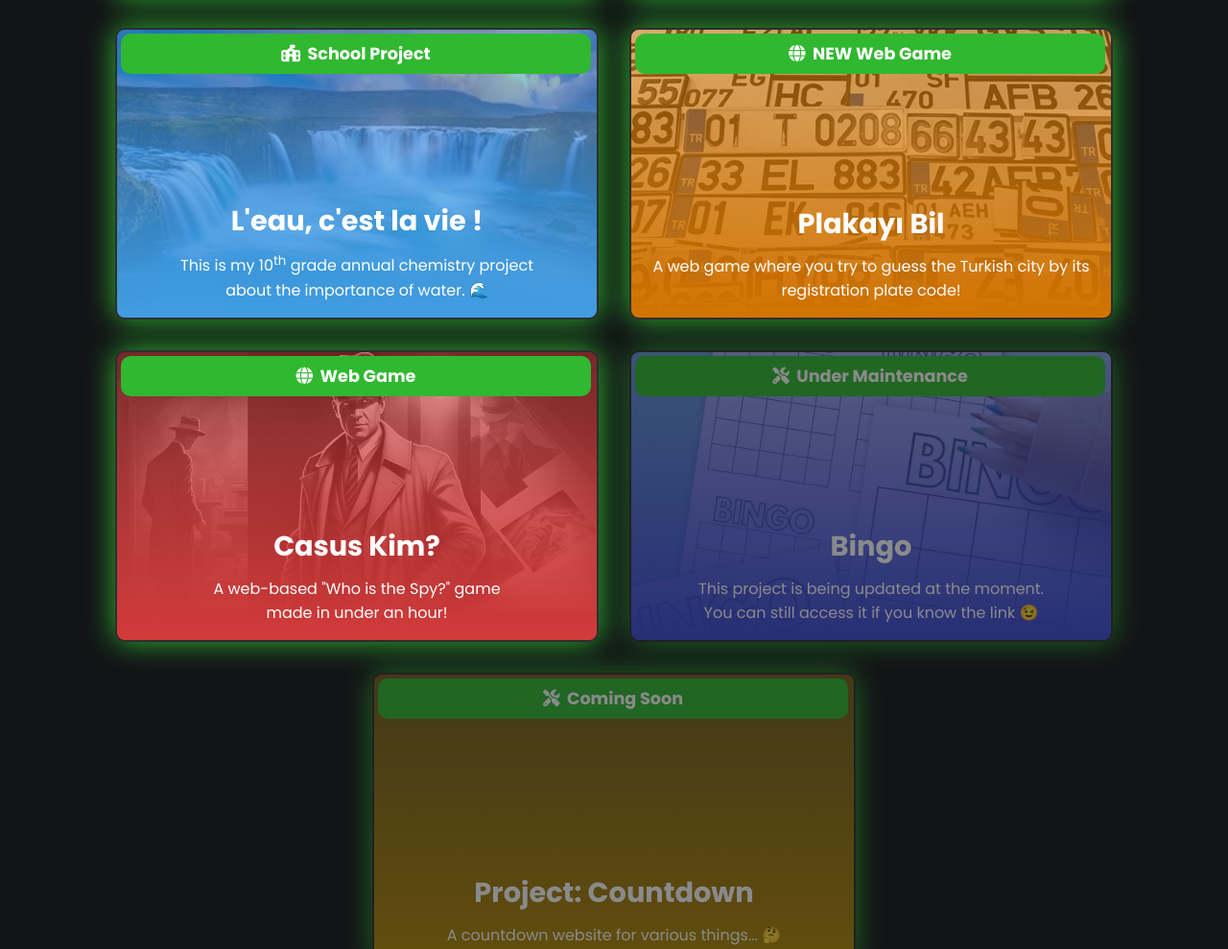
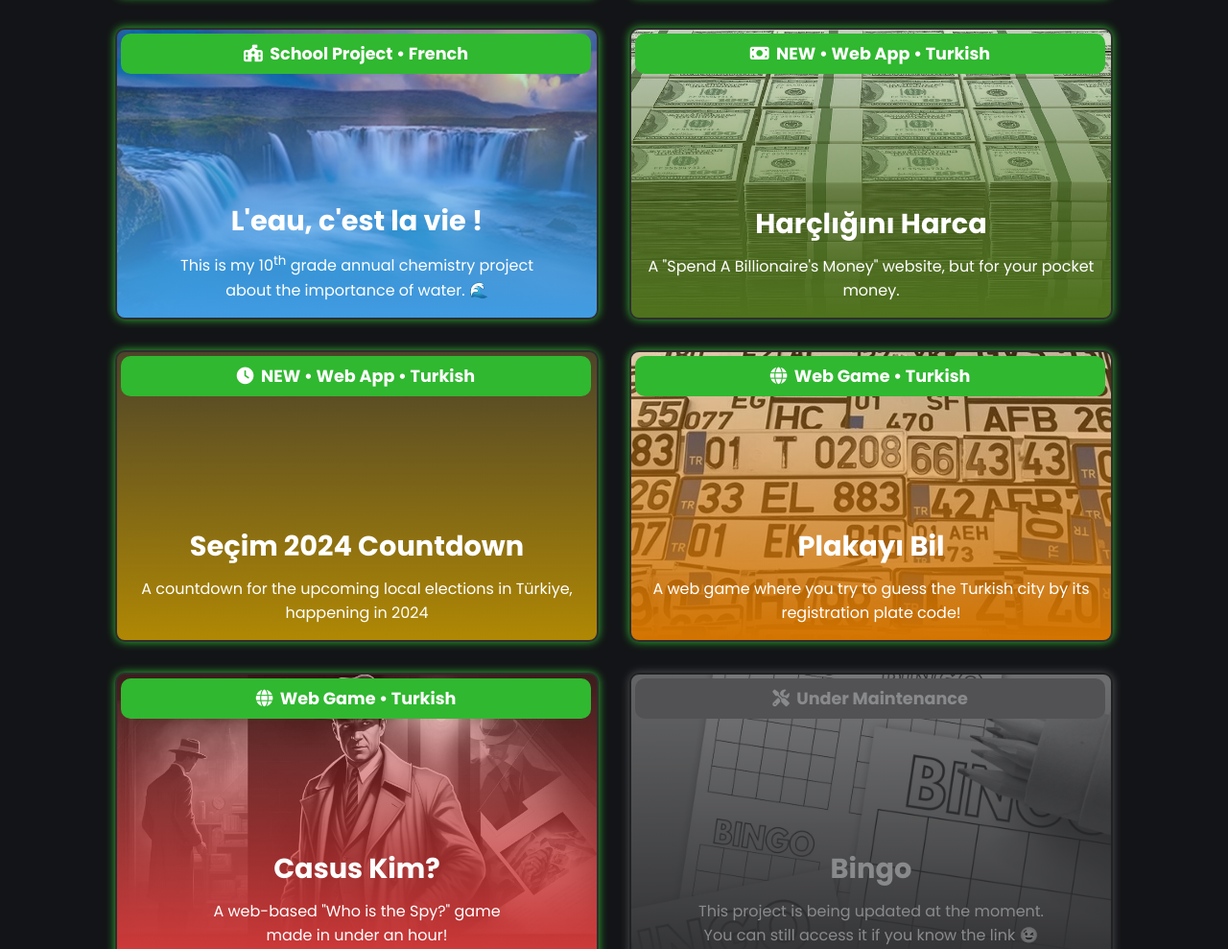
Before and after one commit to densdevv/portfolio, a plain HTML site: page index.html in a window 1280 px wide. Shown: the part 2659-3648 px from the top of the page at 96% size. Drawn offline with Linux system fonts and the light colour scheme.

Commit message:
added secim. + harclik

```diff
--- a/index.html
+++ b/index.html
@@ -118,21 +118,35 @@
             </div>
         </a>
         <a class="project web-project" id="eau" href="https://eau.dens.dev" target="_blank">
-            <h3 class="project-banner"><i class="fa-solid fa-school-flag"></i>&nbsp;&nbsp;School Project</h3>
+            <h3 class="project-banner"><i class="fa-solid fa-school-flag"></i>&nbsp;&nbsp;School Project • French</h3>
             <div class="project-info">
                 <h1>L'eau, c'est la vie !</h1>
                 <p>This is my 10<sup>th</sup> grade annual chemistry project <br> about the importance of water. 🌊</p>
             </div>
         </a>
+        <a class="project web-project" id="harclik" href="https://harclik.dens.dev" target="_blank">
+            <h3 class="project-banner"><i class="fa-solid fa-money-bill"></i>&nbsp;&nbsp;NEW • Web App • Turkish</h3>
+            <div class="project-info">
+                <h1>Harçlığını Harca</h1>
+                <p>A "Spend A Billionaire's Money" website, but for your pocket money.</p>
+            </div>
+        </a>
+        <a class="project web-project" id="secim" href="https://secim.dens.dev" target="_blank">
+            <h3 class="project-banner"><i class="fa-solid fa-clock"></i>&nbsp;&nbsp;NEW • Web App • Turkish</h3>
+            <div class="project-info">
+                <h1>Seçim 2024 Countdown</h1>
+                <p>A countdown for the upcoming local elections in Türkiye, happening in 2024</p>
+            </div>
+        </a>
         <a class="project web-project" id="plaka" href="https://plaka.dens.dev" target="_blank">
-            <h3 class="project-banner"><i class="fa-solid fa-globe"></i>&nbsp;&nbsp;NEW Web Game</h3>
+            <h3 class="project-banner"><i class="fa-solid fa-globe"></i>&nbsp;&nbsp;Web Game • Turkish</h3>
             <div class="project-info">
                 <h1>Plakayı Bil</h1>
                 <p>A web game where you try to guess the Turkish city by its registration plate code!</p>
             </div>
         </a>
         <a class="project web-project" id="casus" href="https://casus.dens.dev" target="_blank">
-            <h3 class="project-banner"><i class="fa-solid fa-globe"></i>&nbsp;&nbsp;Web Game</h3>
+            <h3 class="project-banner"><i class="fa-solid fa-globe"></i>&nbsp;&nbsp;Web Game • Turkish</h3>
             <div class="project-info">
                 <h1>Casus Kim?</h1>
                 <p>A web-based "Who is the Spy?" game <br>made in under an hour!</p>
@@ -143,13 +157,6 @@
             <div class="project-info">
                 <h1>Bingo</h1>
                 <p>This project is being updated at the moment. <br>You can still access it if you know the link 😉</p>
-            </div>
-        </a>
-        <a class="project web-project disabled" id="secim" href="/" target="_blank">
-            <h3 class="project-banner"><i class="fa-solid fa-screwdriver-wrench"></i>&nbsp;&nbsp;Coming Soon</h3>
-            <div class="project-info">
-                <h1>Project: Countdown</h1>
-                <p>A countdown website for various things... 🤔</p>
             </div>
         </a>
     </div>
--- a/style.css
+++ b/style.css
@@ -241,6 +241,7 @@ a {
 .disabled {
     pointer-events: none;
     opacity: 0.5;
+    filter: grayscale(100%);
 }
 
 .project {
@@ -288,14 +289,14 @@ a {
 
 .game-project {
     border: 2px solid #2E2E2E;
-    box-shadow: 0 0 30px var(--purple);
+    box-shadow: 0 0 10px var(--purple);
     background-size: cover;
 }
 
 .game-project:hover {
     transform: scale(1.1);
     border: 2px solid var(--purple);
-    box-shadow: 0 0 60px var(--purple);
+    box-shadow: 0 0 30px var(--purple);
 }
 
 .game-project h3 {
@@ -306,14 +307,14 @@ a {
 
 .web-project {
     border: 2px solid #2E2E2E;
-    box-shadow: 0 0 30px var(--green);
+    box-shadow: 0 0 10px var(--green);
     background-size: cover;
 }
 
 .web-project:hover {
     transform: scale(1.1);
     border: 2px solid var(--green);
-    box-shadow: 0 0 60px var(--green);
+    box-shadow: 0 0 30px var(--green);
 }
 
 .web-project h3 {
@@ -324,71 +325,77 @@ a {
 
 #dropout {
     background-image:
-        linear-gradient(to top, rgba(142, 37, 212, 1), rgba(142, 37, 212, 0.5)),
+        linear-gradient(to top, rgba(142, 37, 212, 1), rgba(142, 37, 212, 0.2)),
         url(img/dropout.png);
 }
 
 #eau {
     background-image:
-        linear-gradient(to top, rgba(65, 157, 227, 1), rgba(65, 157, 227, 0.5)),
+        linear-gradient(to top, rgba(65, 157, 227, 1), rgba(65, 157, 227, 0.2)),
         url(img/eau.png);
 }
 
 #dens {
     background-position: center;
     background-image:
-        linear-gradient(to top, rgba(70, 180, 30, 1), rgba(70, 180, 30, 0.5)),
+        linear-gradient(to top, rgba(70, 180, 30, 1), rgba(70, 180, 30, 0.2)),
         url(img/dens.png);
 }
 
 
 #secim {
     background-image:
-        linear-gradient(to top, rgba(176, 136, 4, 1), rgba(176, 136, 4, 0.5)),
+        linear-gradient(to top, rgba(176, 136, 4, 1), rgba(176, 136, 4, 0.2)),
         url(img/secim.png);
 }
 
 
 #bingo {
     background-image:
-        linear-gradient(to top, rgba(59, 74, 212, 1), rgba(59, 74, 212, 0.5)),
+        linear-gradient(to top, rgba(59, 74, 212, 1), rgba(59, 74, 212, 0.2)),
         url(img/bingo.png);
 }
 
 #hamburger {
     background-image:
-        linear-gradient(to top, rgba(50, 201, 225, 1), rgba(50, 201, 225, 0.5)),
+        linear-gradient(to top, rgba(50, 201, 225, 1), rgba(50, 201, 225, 0.2)),
         url(img/hamburger.png);
 }
 
 #ghost {
     background-image:
-        linear-gradient(to top, rgba(77, 82, 184, 1), rgba(77, 82, 184, 0.5)),
+        linear-gradient(to top, rgba(77, 82, 184, 1), rgba(77, 82, 184, 0.2)),
         url(img/ghost.png);
 }
 
 #interlaced {
     background-position: center;
     background-image:
-        linear-gradient(to top, rgba(77, 82, 184, 1), rgba(77, 82, 184, 0.5)),
+        linear-gradient(to top, rgba(77, 82, 184, 1), rgba(77, 82, 184, 0.2)),
         url(img/interlaced.png);
 }
 
 #unannounced {
     background-image:
-        linear-gradient(to top, rgba(212, 59, 59, 1), rgba(212, 59, 59, 0.5)),
+        linear-gradient(to top, rgba(212, 59, 59, 1), rgba(212, 59, 59, 0.2)),
         url(img/unannounced.png);
+}
+
+#harclik {
+    background-image:
+        linear-gradient(to top, rgba(79, 114, 29, 1), rgba(79, 114, 29, 0.2)),
+        url(img/harclik.png);
 }
 
 #plaka {
     background-image:
-        linear-gradient(to top, rgba(211, 116, 0, 1), rgba(211, 116, 0, 0.5)),
+        linear-gradient(to top, rgba(211, 116, 0, 1), rgba(211, 116, 0, 0.2)),
         url(img/plaka.png);
 }
 
 #casus {
     background-image:
-        linear-gradient(to top, rgba(212, 59, 59, 1), rgba(212, 59, 59, 0.5)),
+        linear-gradient(to top, rgba(212, 59, 59, 1), rgba(212, 59, 59, 0.2)),
         url(img/casus.png);
 }
 
```
Also changed, not shown: img/harclik.png (added).
